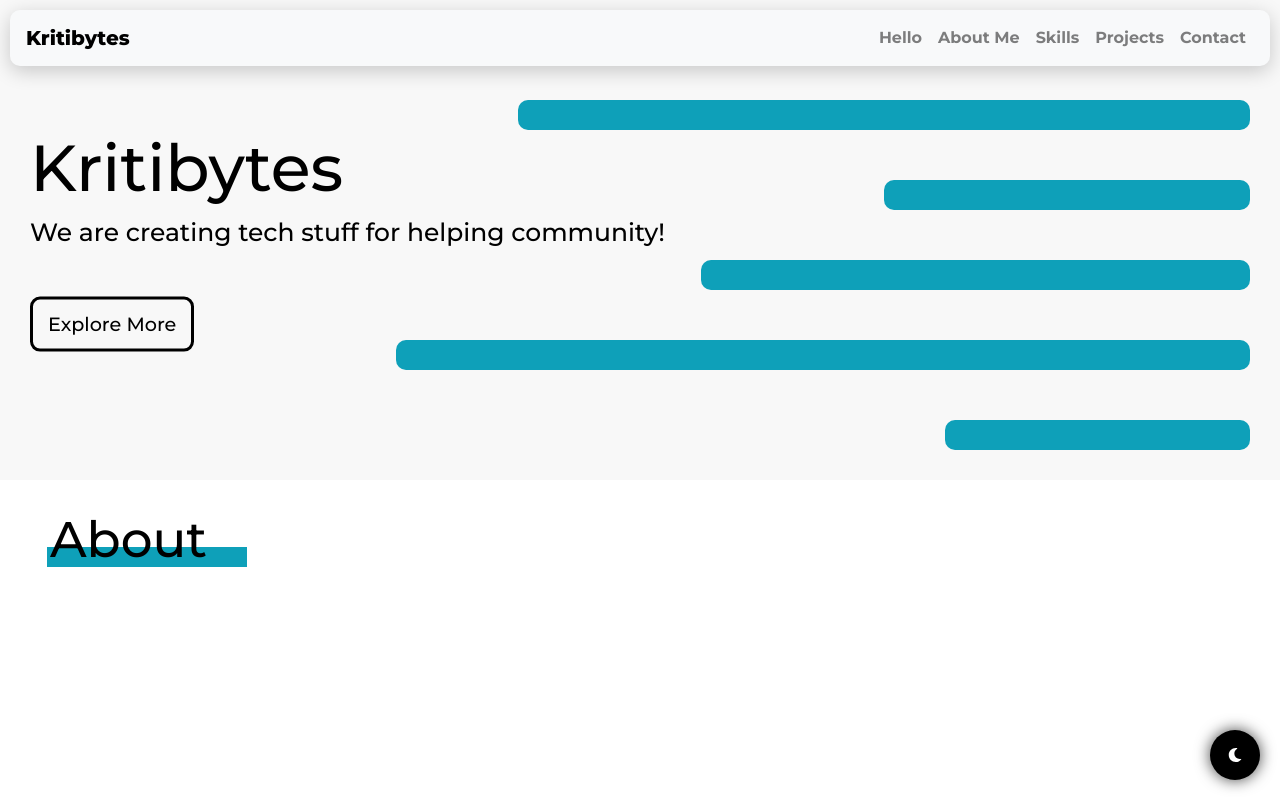
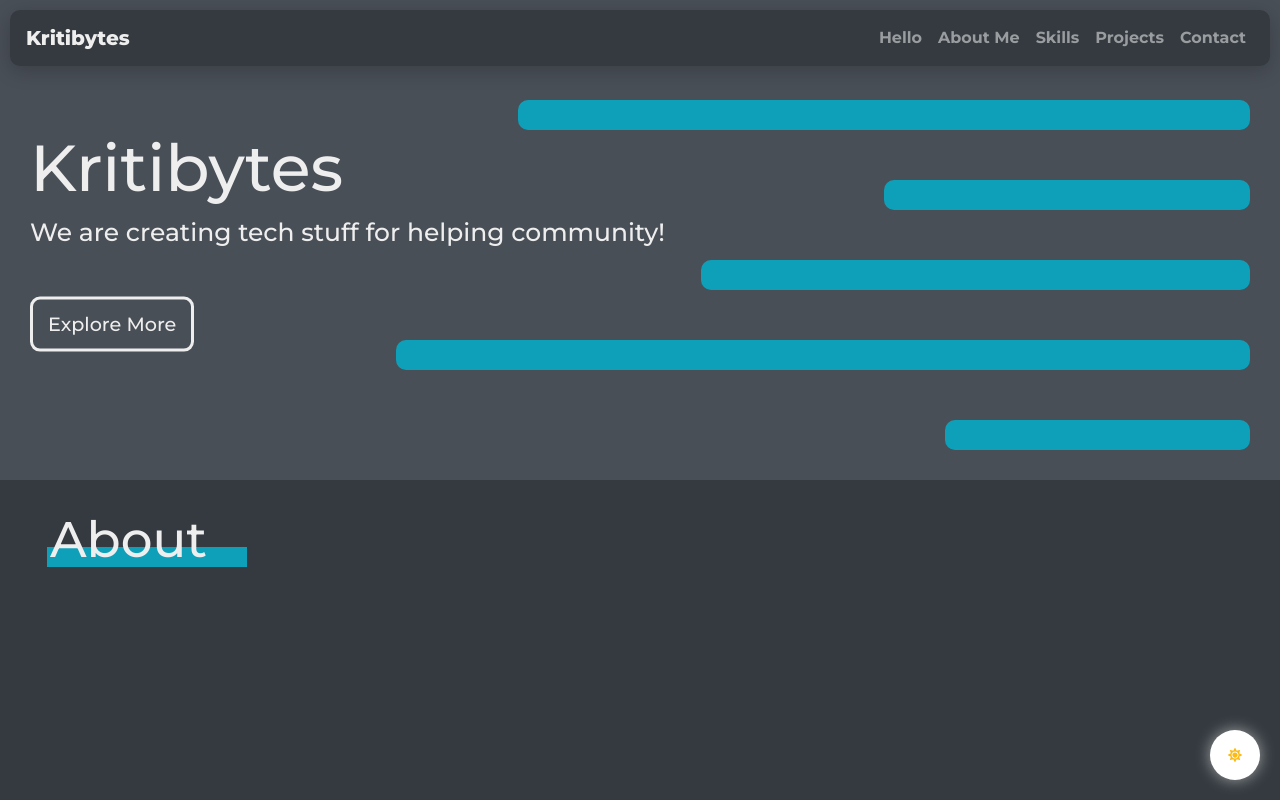
Before and after one commit to kritibytes/kritibytes-website, a Next.js app: page / in a window 1280 px wide. Built offline with nearby package versions, Linux system fonts and the light colour scheme.

Commit message:
Fixed theme problems

```diff
--- a/pages/_app.tsx
+++ b/pages/_app.tsx
@@ -11,11 +11,11 @@ import global from 'jss-plugin-global'
 JSS.use(global())
 
 const App: React.FC<AppProps> = ({ Component, pageProps }): JSX.Element => {
-  const [theme, setTheme] = useState(lightTheme)
+  const [theme, setTheme] = useState({ready:false,...lightTheme} as ITheme)
   const generateId = createGenerateId()
 
   useEffect(() => {
-    if (Object.keys(theme).length == 0) {
+    if (theme?.ready!=undefined && !theme.ready) {
       setTheme(localStorage.getItem('kritibytes_theme') == "light" ? lightTheme : darkTheme)
     }
     localStorage.setItem('kritibytes_theme', theme == lightTheme ? "light" : "dark")
--- a/styles/theme.ts
+++ b/styles/theme.ts
@@ -1,6 +1,7 @@
 import { Jss } from "jss"
 
 export interface ITheme extends Jss.Theme {
+  ready?:boolean,
   primary: string,
   background: string,
   alternativeBackground: string,
```
